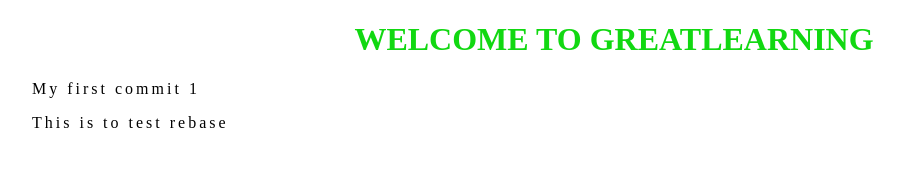
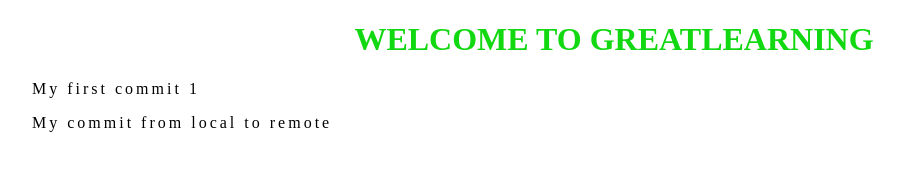
Before and after one commit to moirrfan/GL_WEBAPP, a plain HTML site: page index.html in a window 1280 px wide. Shown: the whole page, without its empty margins (26-928 px from the left). Drawn offline with Linux system fonts and the light colour scheme.

Commit message:
adding local commit

```diff
--- a/index.html
+++ b/index.html
@@ -9,6 +9,6 @@
 <body>
     <h1>Welcome to Greatlearning</h1>
     <p>My first commit 1</p>
-    <p>This is to test rebase</p>
+    <p>My commit from local to remote</p>
 </body>
 </html>
```
